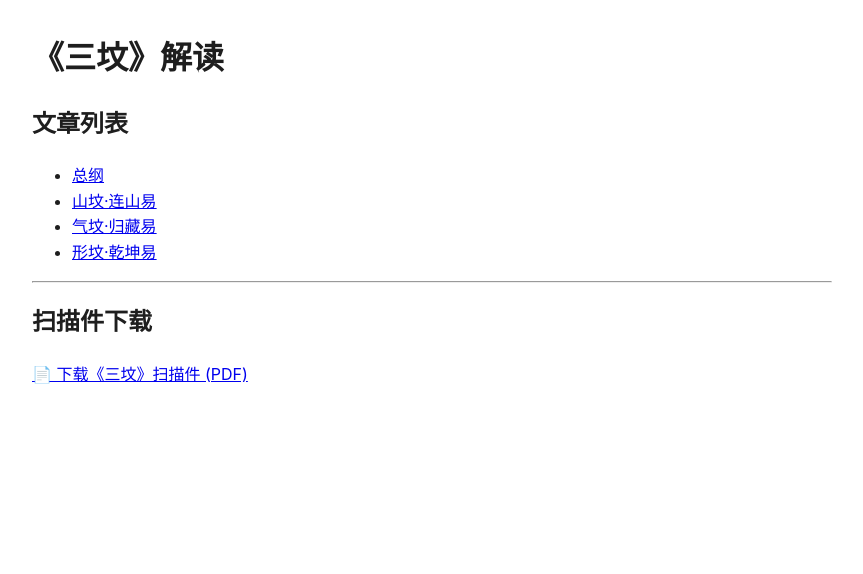
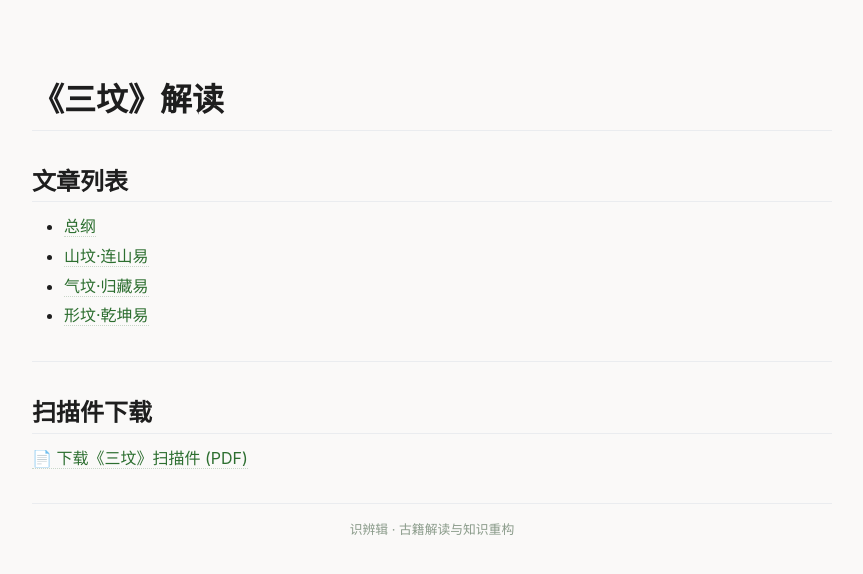
Before and after one commit to chixiao994/chixiao994.github.io, a Jekyll site: the page built from shibianji/interpretations/先秦/三坟/index.md, in a window 1280 px wide. Shown: the top 574 px of the page, without its empty margins (208-1071 px from the left). Built offline with Jekyll 4.4.1, drawn with Linux system fonts in a browser that asks for light colours.

Commit message:
Update default.html

```diff
--- a/shibianji/_layouts/default.html
+++ b/shibianji/_layouts/default.html
@@ -1,21 +1,154 @@
 <!DOCTYPE html>
-<html>
+<html lang="zh-CN">
 <head>
     <meta charset="UTF-8">
-    <title>{{ page.title | default: "识辨辑" }}</title>
+    <meta name="viewport" content="width=device-width, initial-scale=1.0, user-scalable=yes">
+    <title>{{ page.title | default: site.title | default: "识辨辑" }}</title>
     <style>
+        /* 全局样式 */
+        * {
+            margin: 0;
+            padding: 0;
+            box-sizing: border-box;
+        }
+
         body {
             font-family: -apple-system, BlinkMacSystemFont, "Segoe UI", Roboto, "Helvetica Neue", sans-serif;
-            font-size: 1rem;
+            background-color: #faf9f8;
+            color: #1e1e1e;
             line-height: 1.6;
-            color: #1e1e1e;
+            padding: 2rem 1rem;
+        }
+
+        .container {
             max-width: 800px;
-            margin: 2rem auto;
-            padding: 0 1rem;
+            margin: 0 auto;
+        }
+
+        /* 标题样式 */
+        h1, h2, h3, h4, h5, h6 {
+            margin-top: 1.5em;
+            margin-bottom: 0.5em;
+            font-weight: 600;
+            line-height: 1.25;
+        }
+        h1 { font-size: 2rem; border-bottom: 1px solid #eaecef; padding-bottom: 0.3em; }
+        h2 { font-size: 1.5rem; border-bottom: 1px solid #eaecef; padding-bottom: 0.2em; }
+        h3 { font-size: 1.25rem; }
+        h4 { font-size: 1rem; }
+
+        /* 段落、列表 */
+        p, ul, ol {
+            margin-bottom: 1rem;
+        }
+        ul, ol {
+            padding-left: 2rem;
+        }
+        li {
+            margin-bottom: 0.25rem;
+        }
+
+        /* 链接 */
+        a {
+            color: #2c6e2f;
+            text-decoration: none;
+            border-bottom: 1px dotted #c8d6c8;
+        }
+        a:hover {
+            color: #1a4a1c;
+            border-bottom-color: #2c6e2f;
+        }
+
+        /* 引用块 */
+        blockquote {
+            margin: 1rem 0;
+            padding: 0.5rem 1rem;
+            background-color: #fefaf0;
+            border-left: 4px solid #b88b4a;
+            color: #3a3a2a;
+            font-style: italic;
+        }
+
+        /* 代码块 */
+        pre {
+            background-color: #f6f8fa;
+            padding: 1rem;
+            border-radius: 6px;
+            overflow-x: auto;
+            font-family: "SF Mono", Monaco, Consolas, monospace;
+            font-size: 0.85rem;
+            line-height: 1.45;
+            margin-bottom: 1rem;
+        }
+        code {
+            background-color: #f6f8fa;
+            padding: 0.2em 0.4em;
+            border-radius: 3px;
+            font-family: monospace;
+            font-size: 0.85rem;
+        }
+        pre code {
+            background: none;
+            padding: 0;
+        }
+
+        /* 表格 */
+        table {
+            border-collapse: collapse;
+            width: 100%;
+            margin-bottom: 1rem;
+        }
+        th, td {
+            border: 1px solid #dfe2e5;
+            padding: 0.5rem 1rem;
+            text-align: left;
+        }
+        th {
+            background-color: #f6f8fa;
+            font-weight: 600;
+        }
+
+        /* 图片 */
+        img {
+            max-width: 100%;
+            height: auto;
+            display: block;
+            margin: 1rem auto;
+        }
+
+        /* 水平线 */
+        hr {
+            margin: 2rem 0;
+            border: none;
+            border-top: 1px solid #eaecef;
+        }
+
+        /* 脚注 */
+        .footer-note {
+            margin-top: 2rem;
+            font-size: 0.8rem;
+            color: #8a9b8a;
+            text-align: center;
+            border-top: 1px solid #eaecef;
+            padding-top: 1rem;
+        }
+
+        /* 响应式 */
+        @media (max-width: 600px) {
+            body { padding: 1rem; }
+            .container { max-width: 100%; }
+            h1 { font-size: 1.6rem; }
+            h2 { font-size: 1.3rem; }
+            pre { font-size: 0.75rem; }
         }
     </style>
 </head>
 <body>
-    {{ content }}
+    <div class="container">
+        {{ content }}
+        <div class="footer-note">
+            <p>识辨辑 · 古籍解读与知识重构</p>
+        </div>
+    </div>
 </body>
 </html>
```
